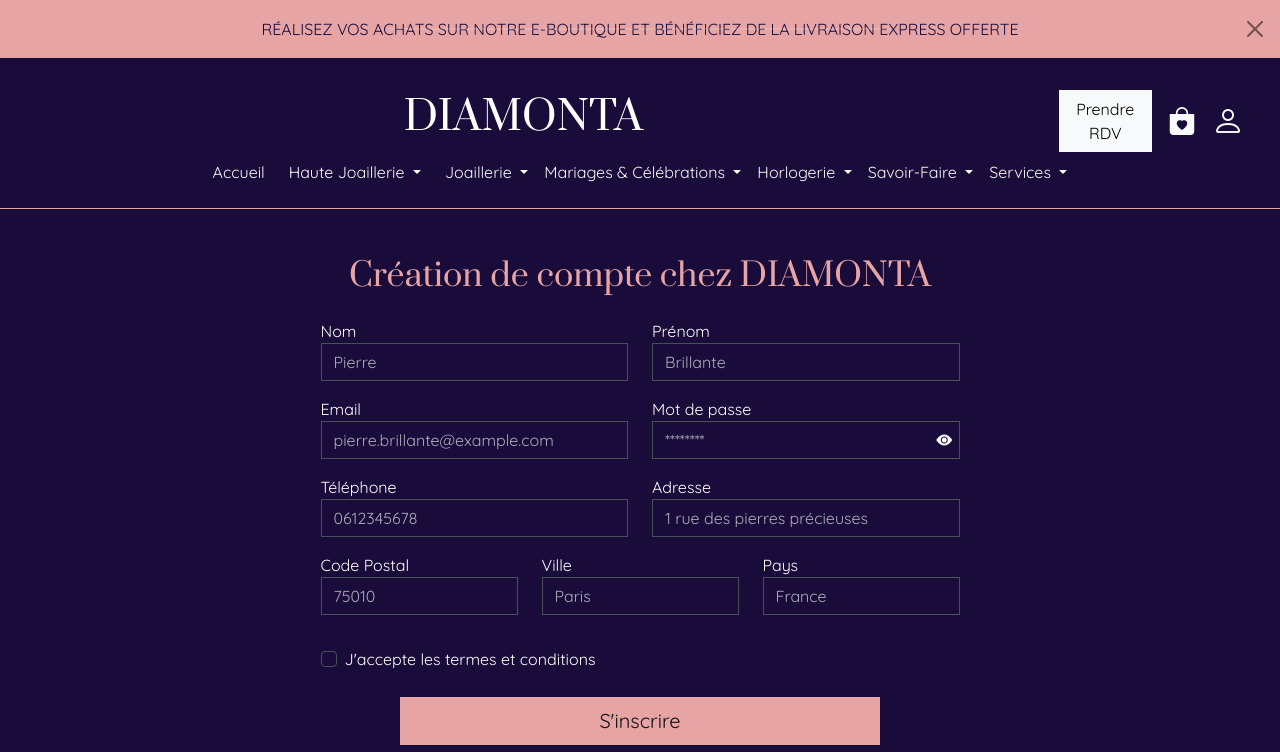
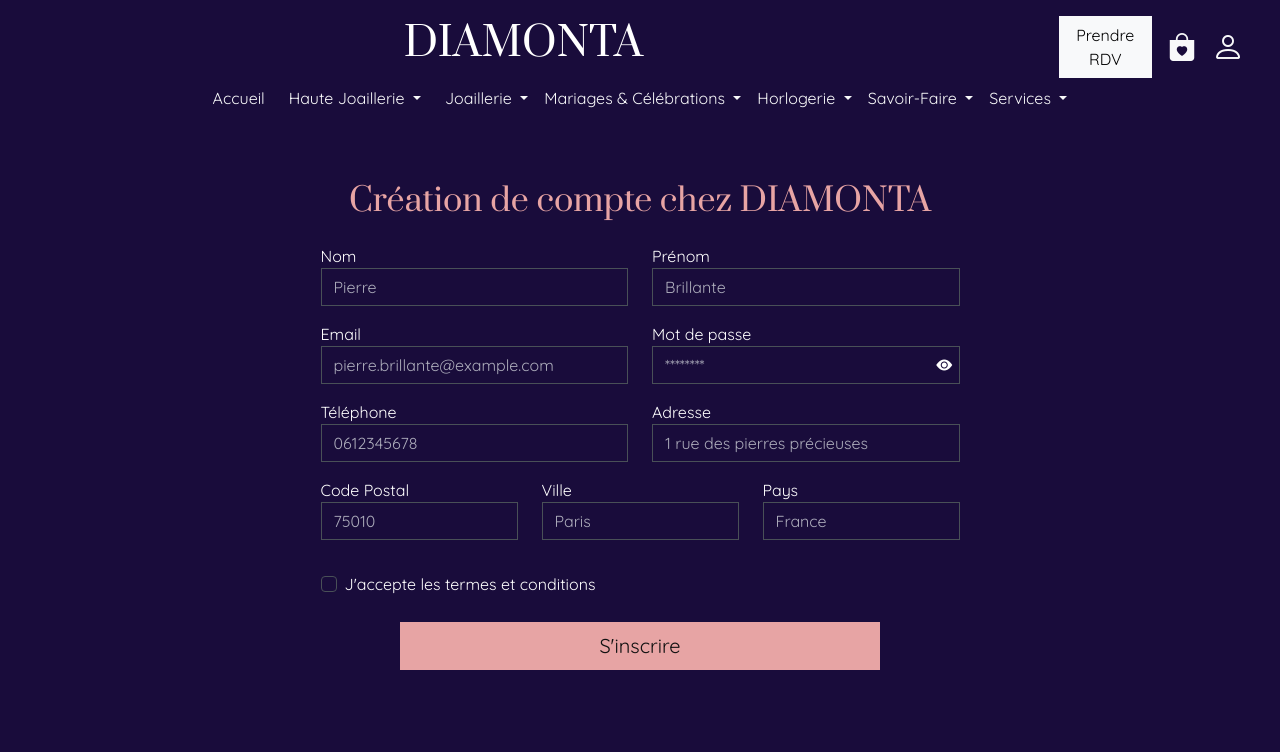
Before and after one commit to IslemFou/DIAMONTA, a PHP site: page /DIAMONTA/register.php in a window 1280 px wide. Shown: the top 752 px of the page. Run offline with PHP 8.4, Linux system fonts and the light colour scheme.

Commit message:
modification de la taille de la video header et suppression de la bannière

```diff
--- a/assets/css/style.css
+++ b/assets/css/style.css
@@ -25,8 +25,9 @@ h1 {
 }
 
 #hero {
-  max-height: 800px !important;
+  /* max-height: 800px !important; */
   overflow: hidden !important;
+  min-height: 5rem !important ;
 }
 
 #hero-video {
@@ -189,5 +190,4 @@ header:hover {
 
 #loginModal {
   display: block;
-
 }
--- a/inc/header.inc.php
+++ b/inc/header.inc.php
@@ -21,15 +21,15 @@
 
 <body>
   <main>
-    <div
+    <!-- <div
       class=" bg-diamonta-pink d-flex justify-content-center align-items-center position-relative alert rounded-0 p-3">
       <p class="text-diamonta-blue text-uppercase text-center m-0">Réalisez vos achats sur notre
         e-boutique et
         bénéficiez de la livraison express offerte</p>
       <button type="button" class="btn-close position-absolute top-50 end-0 translate-middle" data-bs-dismiss="alert"
         aria-label="Close"></button>
-    </div>
-    <header class="container-fluid d-flex flex-column py-3 border-bottom border-diamonta-pink" data-bs-theme="dark">
+    </div> -->
+    <header class="container-fluid d-flex flex-column py-3 border-diamonta-pink" data-bs-theme="dark">
       <div class="row w-100 d-flex justify-content-center align-items-center">
         <!-- Logo -->
         <div class="col-10 d-flex justify-content-center ">
@@ -127,7 +127,7 @@
       <div class="modal modal-aside loginaside-modal js-login-modal" id="loginModal" tabindex="-1"
         aria-labelledby="loginModalLabel" aria-model="true" role="dialog">
         <div class="modal-dialog js-aside-login-modal-content" role="document" data-url="<?= BASE_URL; ?>login.php">
-          <div class="modal-content">
+          <!-- <div class="modal-content">
             <div class="content h-100">
               <div class="row h-100 w-100 m-0">
                 <div class="col-12 col-lg-6 p-0 immersive-modal-left bottom-on-small">
@@ -137,6 +137,6 @@
                 </div>
               </div>
             </div>
-          </div>
+          </div> -->
         </div>
     </header>
```
